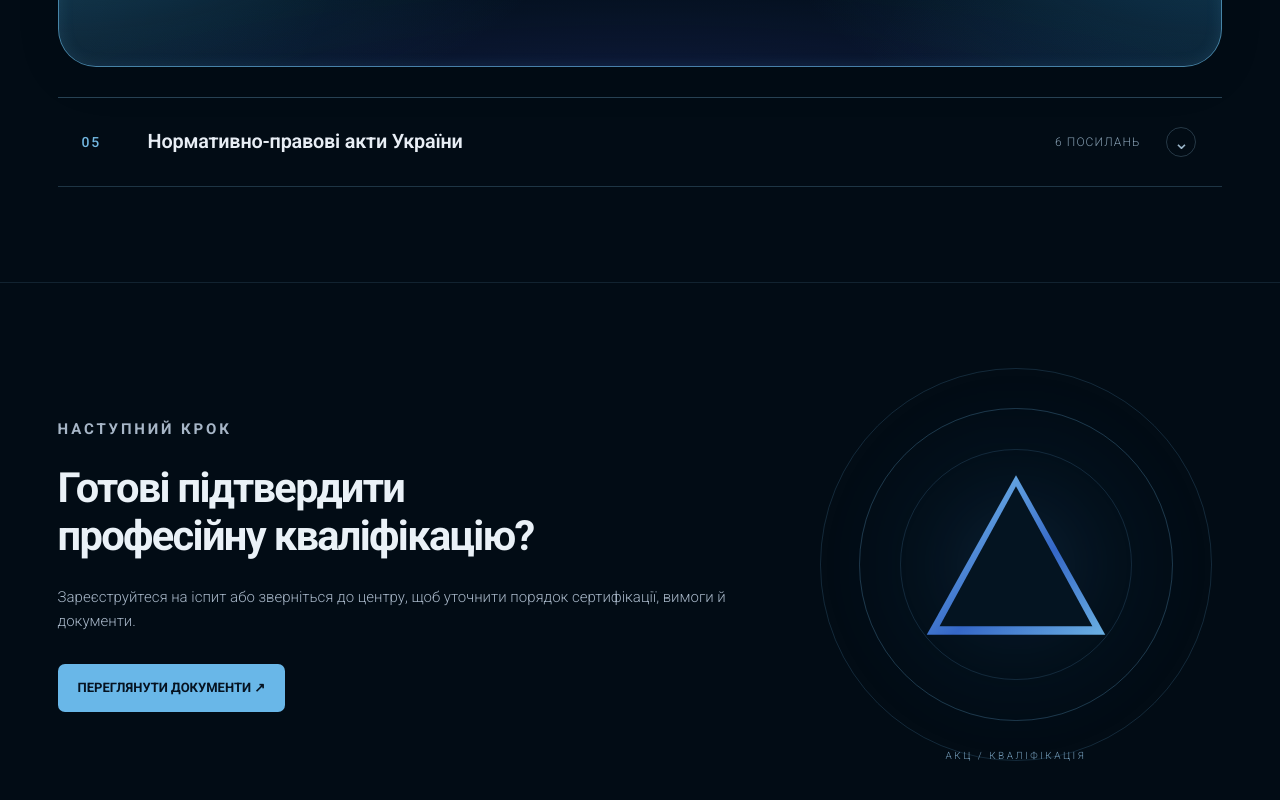
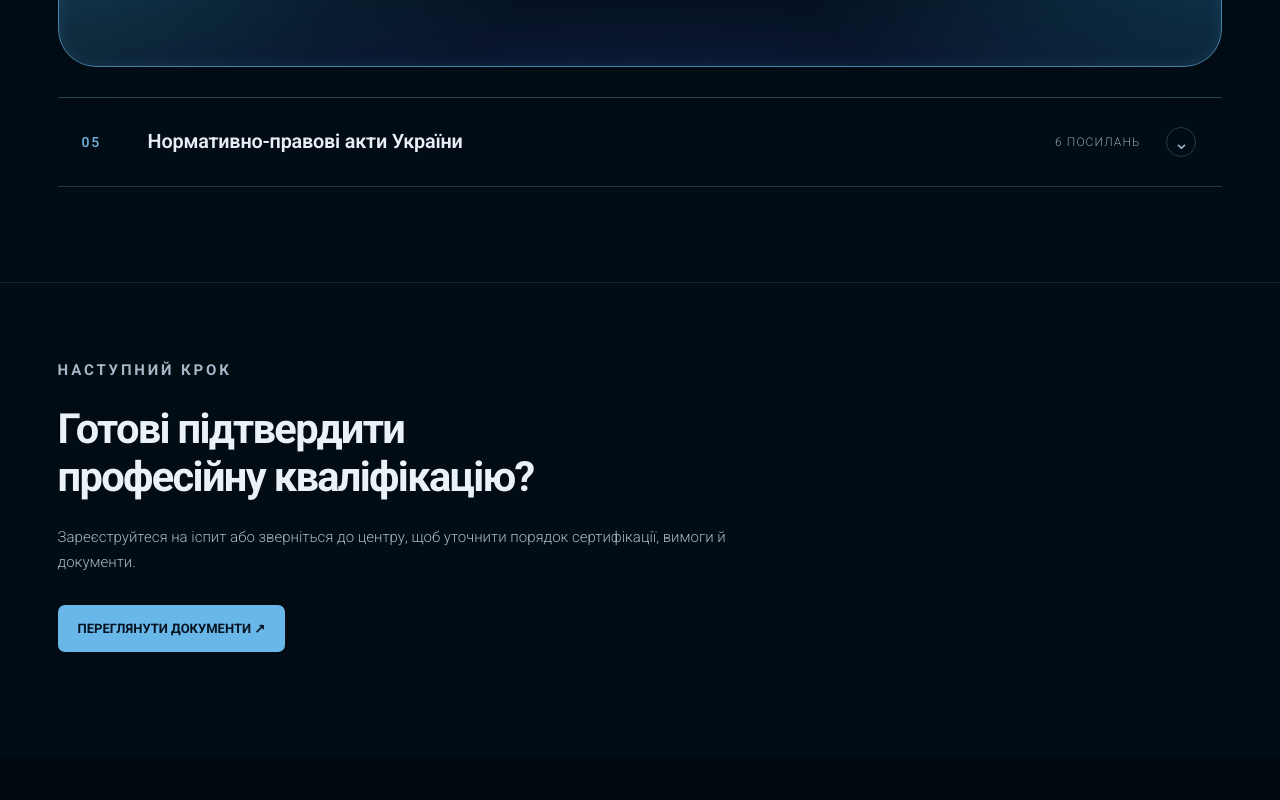
Before and after one commit to dnagorna3817-spec/website_akc_main, a Next.js app: page /expertise/qualification in a window 1280 px wide. Shown: the part 6326-7126 px from the top of the page. After the commit the page ends 7083 px from the top, so only its background shows below. Built offline with nearby package versions, Linux system fonts and the light colour scheme.

Commit message:
Remove qualification CTA geometric illustration

```diff
--- a/app/expertise/[slug]/page.tsx
+++ b/app/expertise/[slug]/page.tsx
@@ -629,7 +629,7 @@ export default async function ServicePage({ params }: { params: Promise<{ slug:
             </details>
           </div>
         </section>
-        <section className={qualification.qFinal} id="next-step"><div className={qualification.qFinalContent}><p className={qualification.qEyebrow}>НАСТУПНИЙ КРОК</p><h2>Готові підтвердити професійну кваліфікацію?</h2><p>Зареєструйтеся на іспит або зверніться до центру, щоб уточнити порядок сертифікації, вимоги й документи.</p><a href="#documents">ПЕРЕГЛЯНУТИ ДОКУМЕНТИ ↗</a></div><div className={qualification.qFinalArt} aria-hidden="true"><span className={qualification.qFinalOrbitOne}></span><span className={qualification.qFinalOrbitTwo}></span><span className={qualification.qFinalOrbitThree}></span><span className={qualification.qFinalArtCore}><span></span></span><span className={qualification.qFinalArtCaption}>АКЦ / КВАЛІФІКАЦІЯ</span></div></section>
+        <section className={qualification.qFinal} id="next-step"><div className={qualification.qFinalContent}><p className={qualification.qEyebrow}>НАСТУПНИЙ КРОК</p><h2>Готові підтвердити професійну кваліфікацію?</h2><p>Зареєструйтеся на іспит або зверніться до центру, щоб уточнити порядок сертифікації, вимоги й документи.</p><a href="#documents">ПЕРЕГЛЯНУТИ ДОКУМЕНТИ ↗</a></div></section>
       </main>
     </div>;
   }
```
